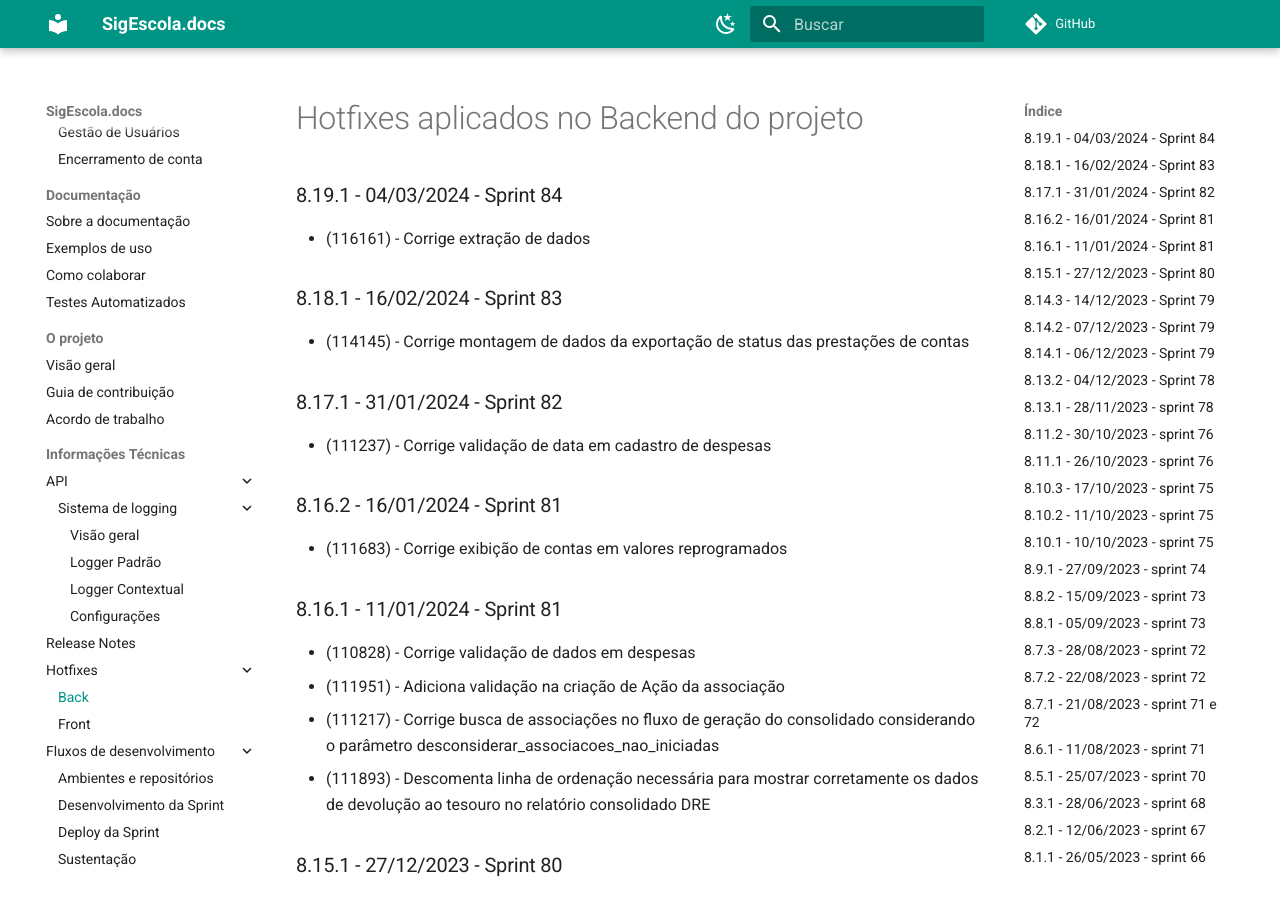
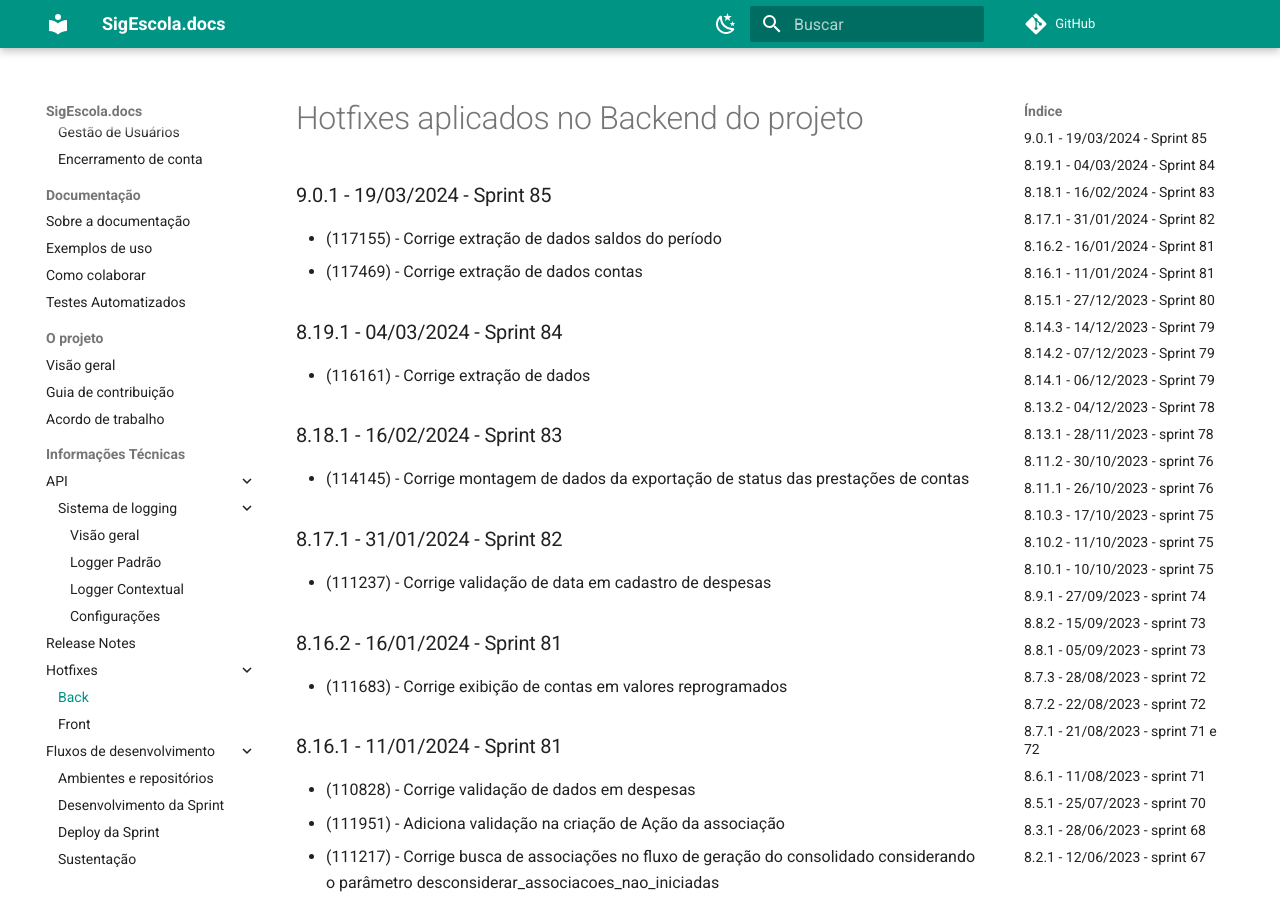
Before and after one commit to prefeiturasp/SME-PTRF-Docs, an MkDocs documentation site: the page built from docs/projeto/hotfixes_back.md, in a window 1280 px wide and 900 px high. Built offline with MkDocs 1.6.1 and Material for MkDocs 9.7.7, drawn with Linux system fonts in a browser that asks for light colours; comment, search, counter and statistics services are not loaded.

Commit message:
Update hotfixes_back.md

```diff
--- a/docs/projeto/hotfixes_back.md
+++ b/docs/projeto/hotfixes_back.md
@@ -1,4 +1,8 @@
 # Hotfixes aplicados no Backend do projeto
+
+### 9.0.1 - 19/03/2024 - Sprint 85
+* (117155) - Corrige extração de dados saldos do período
+* (117469) - Corrige extração de dados contas
 
 ### 8.19.1 - 04/03/2024 - Sprint 84
 * (116161) - Corrige extração de dados
```
